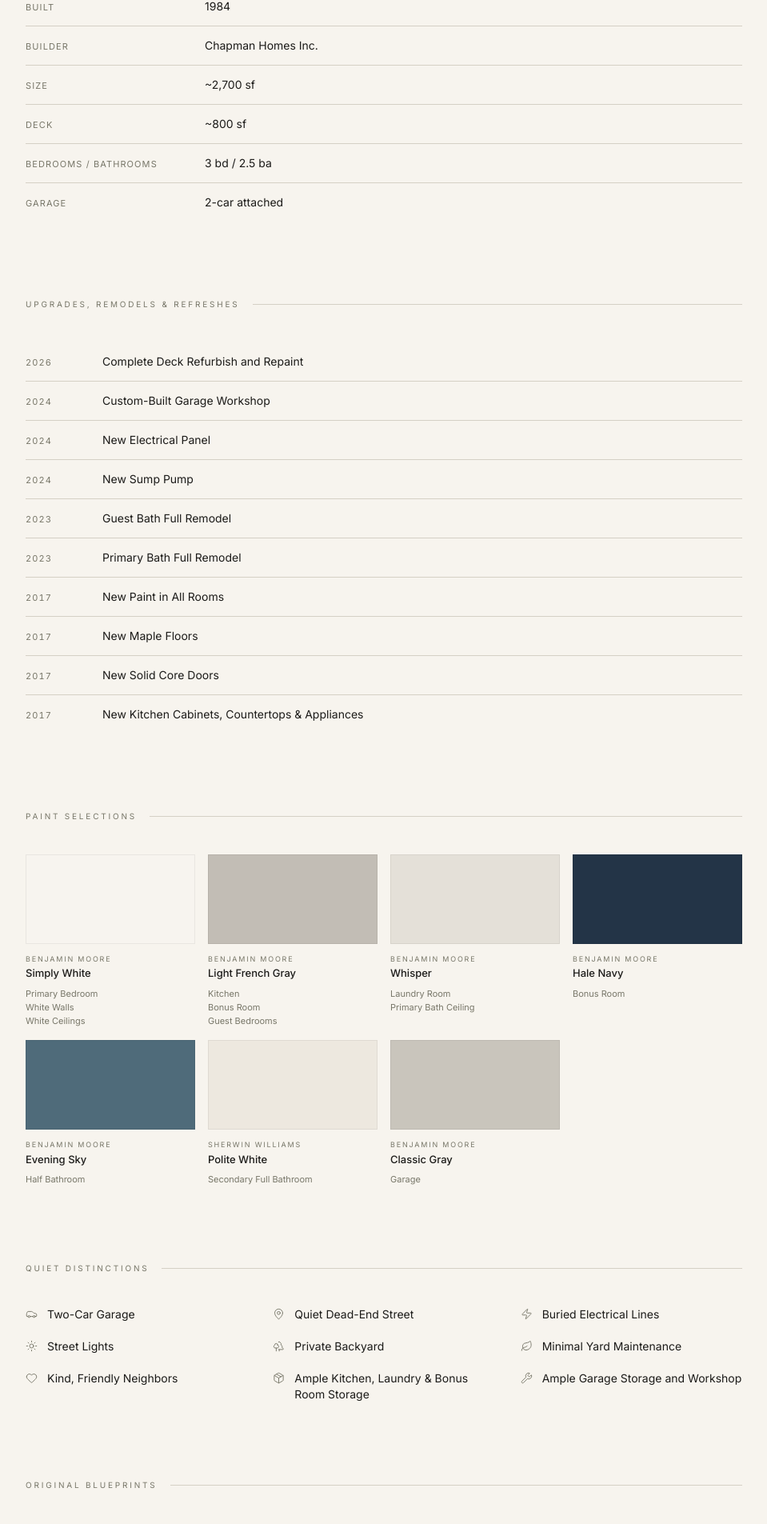
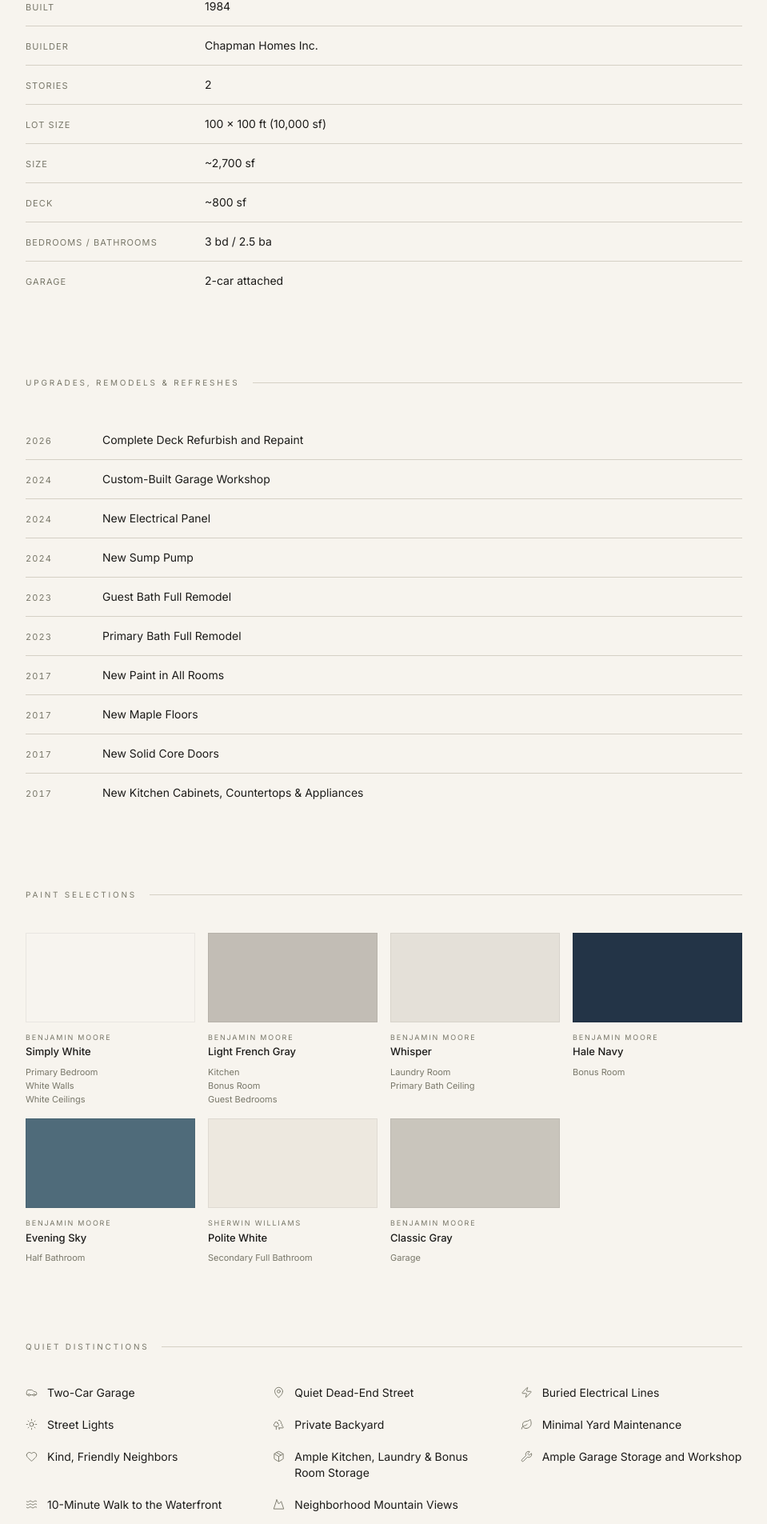
Before and after one commit to mciulis/south-sanctuary, a Next.js app: page /records in a window 1280 px wide. Shown: the part 440-2345 px from the top of the page at 80% size, without its empty margins (160-1119 px from the left). Built offline with nearby package versions, Linux system fonts and the light colour scheme.

Commit message:
Update Records: lot size, stories, waterfront and mountain views
Co-Authored-By: Claude Sonnet 4.6 <noreply@anthropic.com>

```diff
--- a/src/app/(main)/records/page.tsx
+++ b/src/app/(main)/records/page.tsx
@@ -1,6 +1,6 @@
 import { Metadata } from "next";
 import {
-  Zap, Car, MapPin, Lightbulb, Leaf, Heart, Package, Wrench, Trees, Sun,
+  Zap, Car, MapPin, Lightbulb, Leaf, Heart, Package, Wrench, Trees, Sun, Waves, Mountain,
 } from "lucide-react";
 import BlueprintGrid from "@/components/records/BlueprintGrid";
 import PaintGrid from "@/components/records/PaintGrid";
@@ -16,6 +16,8 @@ const OVERVIEW = [
   { label: "Neighborhood", value: "John's Landing, Portland" },
   { label: "Built", value: "1984" },
   { label: "Builder", value: "Chapman Homes Inc." },
+  { label: "Stories", value: "2" },
+  { label: "Lot Size", value: "100 × 100 ft (10,000 sf)" },
   { label: "Size", value: "~2,700 sf" },
   { label: "Deck", value: "~800 sf" },
   { label: "Bedrooms / Bathrooms", value: "3 bd / 2.5 ba" },
@@ -97,6 +99,8 @@ const BENEFITS = [
   { icon: Heart, label: "Kind, Friendly Neighbors" },
   { icon: Package, label: "Ample Kitchen, Laundry & Bonus Room Storage" },
   { icon: Wrench, label: "Ample Garage Storage and Workshop" },
+  { icon: Waves, label: "10-Minute Walk to the Waterfront" },
+  { icon: Mountain, label: "Neighborhood Mountain Views" },
 ];
 
 const BLUEPRINTS = [
```
